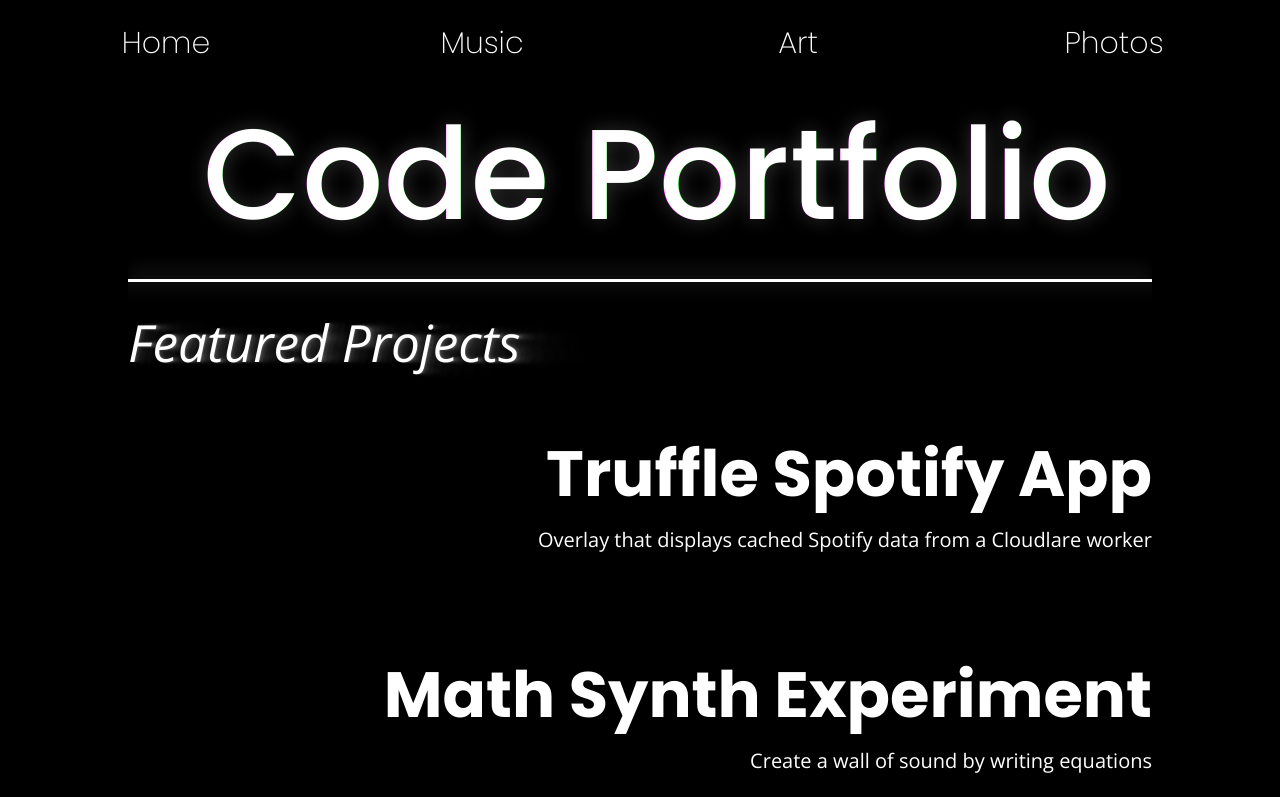
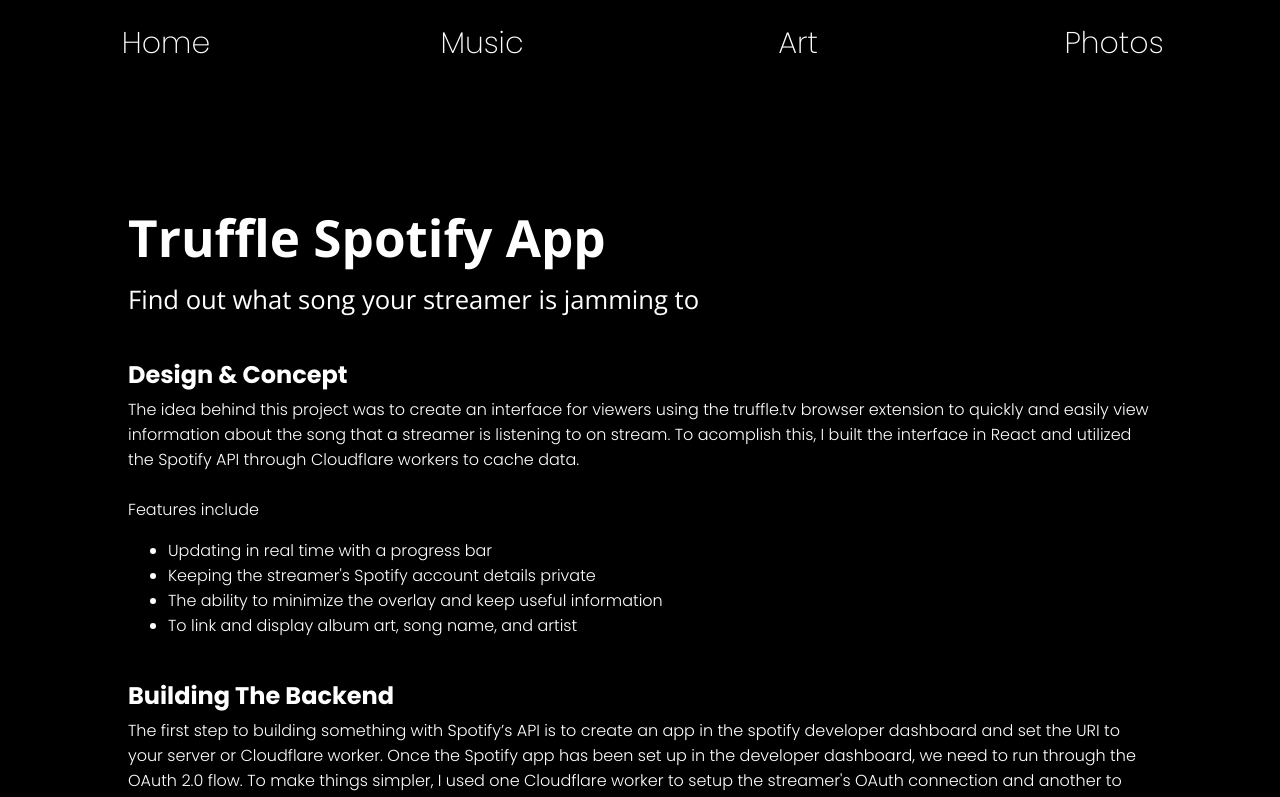
Before and after one commit to shanecranor/code-portfolio, a Next.js app: page /posts/spotify in a window 1280 px wide. Before the commit this address had no page. Shown: the top 797 px of the page. Built offline with nearby package versions, Linux system fonts and the light colour scheme.

Commit message:
writin de bloog

```diff
--- a/package.json
+++ b/package.json
@@ -13,6 +13,7 @@
   "devDependencies": {
     "@types/node": "^17.0.41",
     "@types/react": "^18.0.12",
+    "fs": "0.0.1-security",
     "sass": "^1.52.2",
     "typescript": "^4.7.3"
   }
--- a/pages/_app.js
+++ b/pages/_app.js
@@ -8,7 +8,9 @@
 import '../components/About/About.scss';
 import '../components/Section/Section.scss'
 import '../components/FeaturedProject/FeaturedProject.scss'
+import './posts/posts.scss'
 import Home from './index'
-export default function App(){
-    return (<Home/>)
+import Spotify from './posts/spotify'
+export default function App({ Component, pageProps }) {
+    return <Component {...pageProps} />
 }
--- a/pages/index.js
+++ b/pages/index.js
@@ -5,13 +5,13 @@
 import About from '../components/About/About';
 import Section from '../components/Section/Section';
 import FeaturedProject from '../components/FeaturedProject/FeaturedProject';
+import Link from 'next/dist/client/link';
 export default function Home(){
     return(<>
             <Head>
                 <title>Interactive Code Portfolio</title>
                 <link rel="icon" href="/favicon.ico" />
             </Head>
-
             <header>
                 <Navbar/>
             </header>
@@ -20,10 +20,12 @@
                 <BigTitle text="Code Portfolio"/>
                 {/* <About/> */}
                 <Section header="Featured Projects" startOpen={true}>
+                <Link href="./posts/spotify"><a style={{all: "unset"}}>
                     <FeaturedProject
                         title="Truffle Spotify App"
                         description="Overlay that displays cached Spotify data from a Cloudlare worker"
-                    />
+                    /></a>
+                </Link>
                     <FeaturedProject
                         title="Math Synth Experiment"
                         description="Create a wall of sound by writing equations"
--- /dev/null
+++ b/pages/posts/posts.scss
@@ -0,0 +1,57 @@
+.post{
+    width: 100%;
+    margin: 0 auto;
+    max-width: 80vw;
+    >header{
+        margin: 0px;
+        width: 100%;
+        >h1 {
+            font-family: 'Open Sans';
+            font-size: max(4vw, 40px);
+            text-align: left;
+            font-weight: 700;
+            margin-bottom: 10px;
+            padding: 100px 0px 0px 0px; //max(15vw, 20px);
+            // margin: 0px;
+
+        }
+        >h2{
+            margin: 0px;
+            font-family: 'Open Sans';
+            font-size: max(2vw, 20px);
+            font-weight: 300;
+            // line-height: 20px;
+        }
+        @media (max-width:850px) {
+            padding-left: 20px;
+            padding-right: 20px;
+        }
+        @media (max-width:600px) {
+            >h1{
+                padding-left: 0px;
+                text-align: center;
+            }
+            >h2{
+                padding-left: 0px;
+                text-align: center;
+            }
+        }
+    }
+    @media (max-width:1000px) {
+        max-width: 800px;
+    }
+    >.text-section{
+        @media (max-width:850px) {
+            padding-left: 20px;
+            padding-right: 20px;
+        }
+        header>h2{
+            margin-top: 5vh;
+            margin-bottom: 0;
+            padding: 0;
+        }
+        >p{
+            margin-top: 5px;
+        }
+    }
+}
--- /dev/null
+++ b/pages/posts/spotify.js
@@ -0,0 +1,43 @@
+import Link from 'next/link';
+import Head from 'next/head'
+
+// import './app.scss'
+// import './components/style_modules/scrollbar.scss'
+import Navbar from '../../components/Navbar/Navbar';
+import Section from '../../components/Section/Section';
+// import './components/Navbar.scss'
+import BigTitle from '../../components/BigTitle/BigTitle';
+export default function Spotify(){
+    return (
+    <>
+        <Head>
+            <title>Truffle Spotify App</title>
+            <link rel="icon" href="/favicon.ico" />
+        </Head>
+        <header>
+            <Navbar/>
+        </header>
+        <main className='post'>
+            <header><h1>Truffle Spotify App</h1>
+            <h2>Find out what song your streamer is jamming to</h2></header>
+            <section className='text-section'>
+                <header><h2>Design & Concept</h2></header>
+                <p>The idea behind this project was to create an interface for viewers using the truffle.tv browser extension to quickly and easily view information about the song that a streamer is listening to on stream. To acomplish this, I built the interface in React and utilized the Spotify API through Cloudflare workers to cache data. <br/><br/> Features include
+                <ul>
+                    <li>Updating in real time with a progress bar</li>
+                    <li>Keeping the streamer's Spotify account details private</li>
+                    <li>The ability to minimize the overlay and keep useful information</li>
+                    <li>To link and display album art, song name, and artist</li>
+                </ul>
+                </p>
+            </section>
+            <section className='text-section'>
+                <header><h2>Building The Backend</h2></header>
+                <p>
+                The first step to building something with Spotify’s API is to create an app in the spotify developer dashboard and set the URI to your server or Cloudflare worker. Once the Spotify app has been set up in the developer dashboard, we need to run through the OAuth 2.0 flow. To make things simpler, I used one Cloudflare worker to setup the streamer's OAuth connection and another to manage user Spotify song data queries. I use the OAuth worker to direct streamers to the Spotify login page. After logging in Spotify kindly returns an access token that expires in 1 hour and a refresh token that does not expire, and can be used to generate new access tokens. I store the refresh token in a key value store (Cloudflare KV) according to a unique org identifier.
+                </p>
+            </section>
+        </main>
+    </>
+    )
+}
```
Also changed, not shown: pages/truffleSpotifyApp.js (deleted, +0 -24 lines), 1 other file (tests, documents, lock files or other folders).
